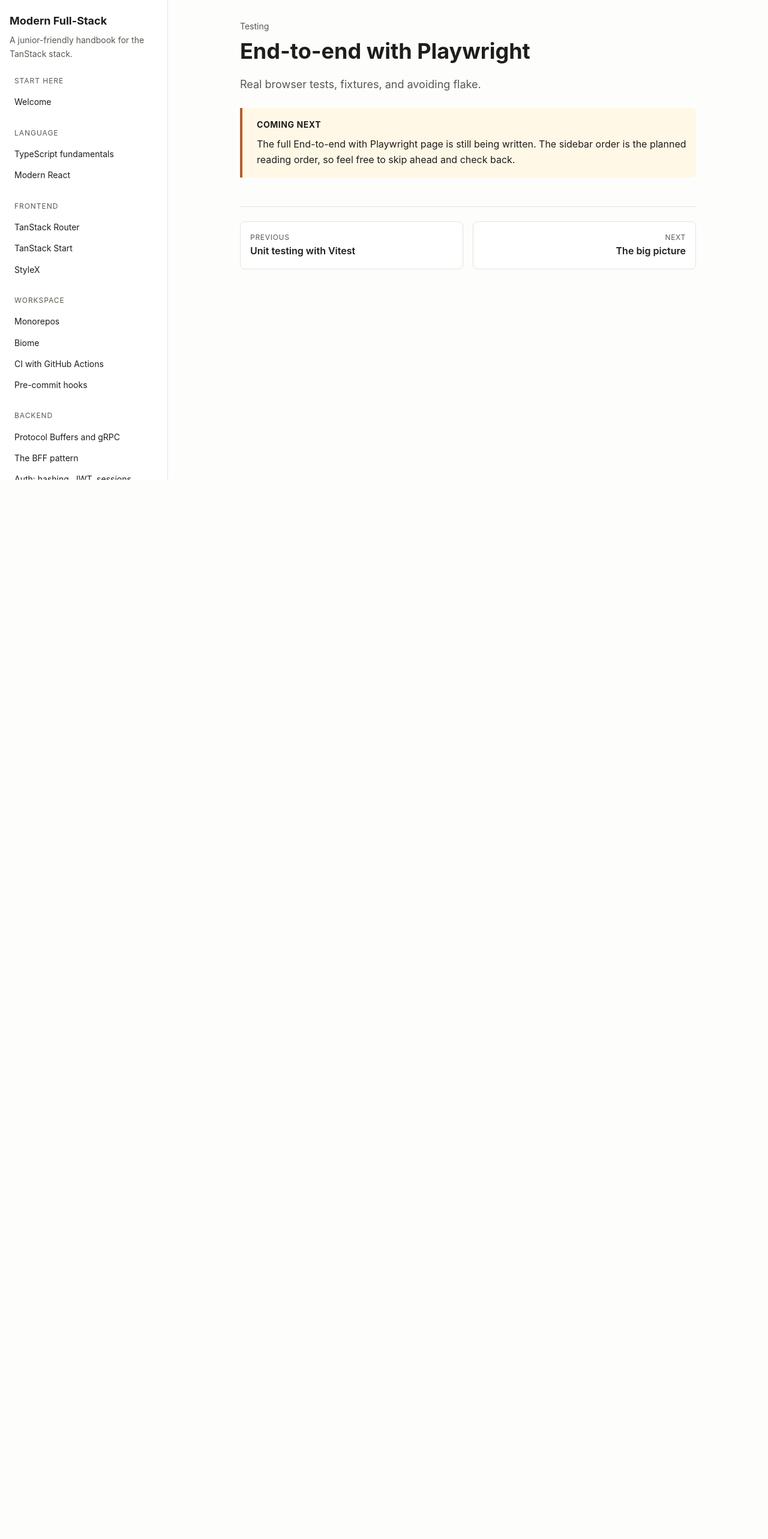
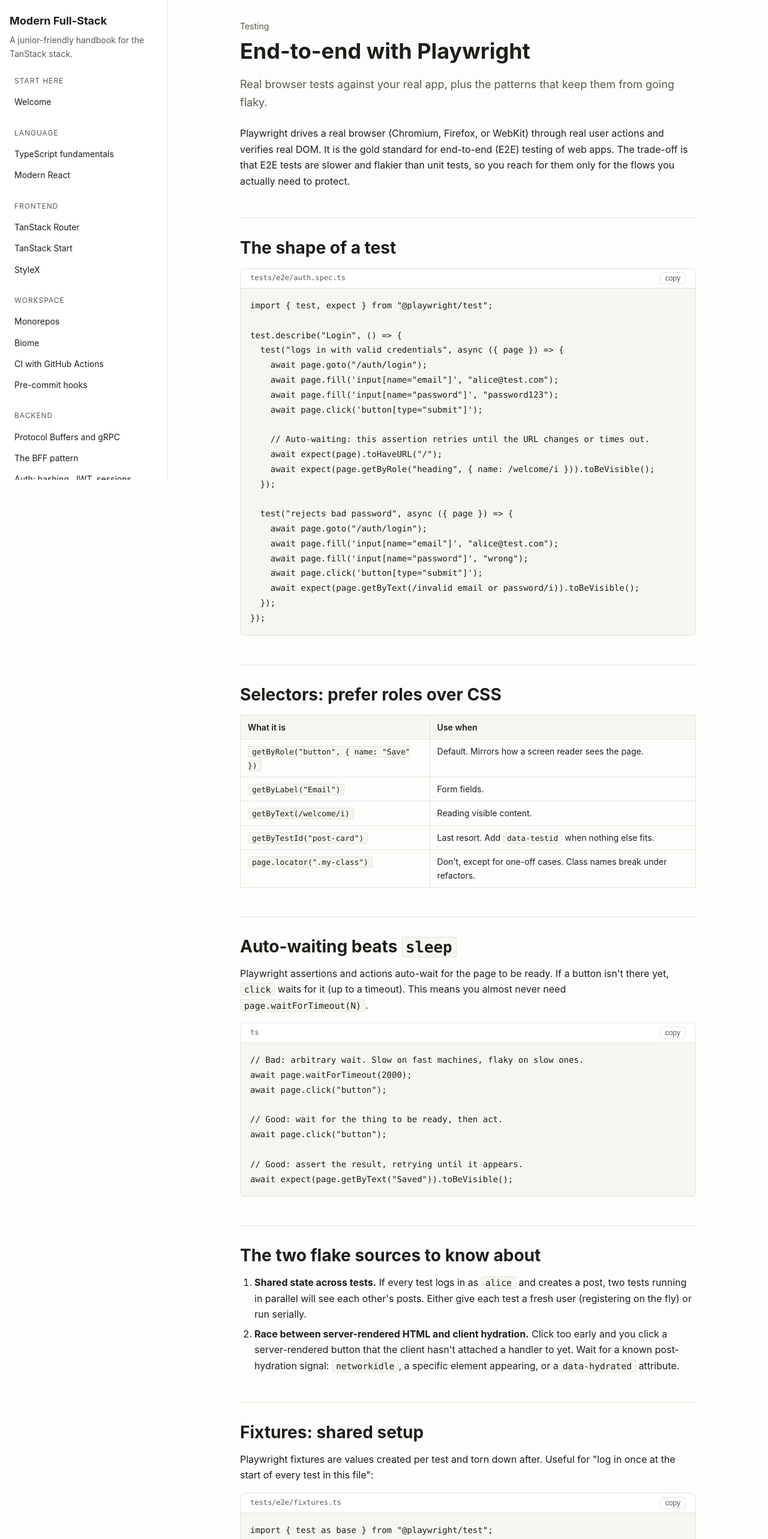
Before and after one commit to edriso/modern-fullstack-by-example, a React (Vite) app: page /playwright in a window 1280 px wide. Shown: the top 2566 px of the page at 60% size. Before the commit the page ends 800 px from the top, so only its background shows below. Built offline with nearby package versions, Linux system fonts and the light colour scheme.

Commit message:
docs: Playwright E2E page

```diff
--- a/src/routes/playwright.tsx
+++ b/src/routes/playwright.tsx
@@ -1,5 +1,6 @@
 import { createFileRoute } from "@tanstack/react-router";
-import { Stub } from "../components/Stub";
+import { Callout } from "../components/Callout";
+import { CodeBlock } from "../components/CodeBlock";
 import { TopicLayout } from "../components/TopicLayout";
 
 export const Route = createFileRoute("/playwright")({
@@ -12,9 +13,182 @@
 			slug="/playwright"
 			group="Testing"
 			title="End-to-end with Playwright"
-			tagline="Real browser tests, fixtures, and avoiding flake."
+			tagline="Real browser tests against your real app, plus the patterns that keep them from going flaky."
 		>
-			<Stub what="End-to-end with Playwright" />
+			<p>
+				Playwright drives a real browser (Chromium, Firefox, or WebKit) through real
+				user actions and verifies real DOM. It is the gold standard for end-to-end
+				(E2E) testing of web apps. The trade-off is that E2E tests are slower and
+				flakier than unit tests, so you reach for them only for the flows you
+				actually need to protect.
+			</p>
+
+			<h2>The shape of a test</h2>
+			<CodeBlock lang="ts" filename="tests/e2e/auth.spec.ts">{`import { test, expect } from "@playwright/test";
+
+test.describe("Login", () => {
+  test("logs in with valid credentials", async ({ page }) => {
+    await page.goto("/auth/login");
+    await page.fill('input[name="email"]', "alice@test.com");
+    await page.fill('input[name="password"]', "password123");
+    await page.click('button[type="submit"]');
+
+    // Auto-waiting: this assertion retries until the URL changes or times out.
+    await expect(page).toHaveURL("/");
+    await expect(page.getByRole("heading", { name: /welcome/i })).toBeVisible();
+  });
+
+  test("rejects bad password", async ({ page }) => {
+    await page.goto("/auth/login");
+    await page.fill('input[name="email"]', "alice@test.com");
+    await page.fill('input[name="password"]', "wrong");
+    await page.click('button[type="submit"]');
+    await expect(page.getByText(/invalid email or password/i)).toBeVisible();
+  });
+});`}</CodeBlock>
+
+			<h2>Selectors: prefer roles over CSS</h2>
+			<table>
+				<thead><tr><th>What it is</th><th>Use when</th></tr></thead>
+				<tbody>
+					<tr><td><code>getByRole("button", &#123; name: "Save" &#125;)</code></td><td>Default. Mirrors how a screen reader sees the page.</td></tr>
+					<tr><td><code>getByLabel("Email")</code></td><td>Form fields.</td></tr>
+					<tr><td><code>getByText(/welcome/i)</code></td><td>Reading visible content.</td></tr>
+					<tr><td><code>getByTestId("post-card")</code></td><td>Last resort. Add <code>data-testid</code> when nothing else fits.</td></tr>
+					<tr><td><code>page.locator(".my-class")</code></td><td>Don't, except for one-off cases. Class names break under refactors.</td></tr>
+				</tbody>
+			</table>
+
+			<h2>Auto-waiting beats <code>sleep</code></h2>
+			<p>
+				Playwright assertions and actions auto-wait for the page to be ready. If a
+				button isn't there yet, <code>click</code> waits for it (up to a timeout).
+				This means you almost never need <code>page.waitForTimeout(N)</code>.
+			</p>
+			<CodeBlock lang="ts">{`// Bad: arbitrary wait. Slow on fast machines, flaky on slow ones.
+await page.waitForTimeout(2000);
+await page.click("button");
+
+// Good: wait for the thing to be ready, then act.
+await page.click("button");
+
+// Good: assert the result, retrying until it appears.
+await expect(page.getByText("Saved")).toBeVisible();`}</CodeBlock>
+
+			<h2>The two flake sources to know about</h2>
+			<ol>
+				<li>
+					<strong>Shared state across tests.</strong> If every test logs in as
+					{" "}
+					<code>alice</code> and creates a post, two tests running in parallel will
+					see each other's posts. Either give each test a fresh user (registering on
+					the fly) or run serially.
+				</li>
+				<li>
+					<strong>Race between server-rendered HTML and client hydration.</strong>{" "}
+					Click too early and you click a server-rendered button that the client
+					hasn't attached a handler to yet. Wait for a known post-hydration signal:
+					{" "}
+					<code>networkidle</code>, a specific element appearing, or a
+					<code>data-hydrated</code> attribute.
+				</li>
+			</ol>
+
+			<h2>Fixtures: shared setup</h2>
+			<p>
+				Playwright fixtures are values created per test and torn down after. Useful
+				for "log in once at the start of every test in this file":
+			</p>
+			<CodeBlock lang="ts" filename="tests/e2e/fixtures.ts">{`import { test as base } from "@playwright/test";
+
+export const test = base.extend<{ authedPage: typeof base.Page }>({
+  authedPage: async ({ page }, use) => {
+    await page.goto("/auth/login");
+    await page.fill('input[name="email"]', "alice@test.com");
+    await page.fill('input[name="password"]', "password123");
+    await page.click('button[type="submit"]');
+    await page.waitForURL("/");
+    await use(page);
+  },
+});`}</CodeBlock>
+			<CodeBlock lang="ts">{`import { test, expect } from "./fixtures";
+
+test("authed page", async ({ authedPage }) => {
+  await authedPage.goto("/profile");
+  await expect(authedPage.getByText("alice")).toBeVisible();
+});`}</CodeBlock>
+
+			<h2>Configuration knobs that matter</h2>
+			<CodeBlock lang="ts" filename="playwright.config.ts">{`import { defineConfig } from "@playwright/test";
+
+export default defineConfig({
+  testDir: "./tests/e2e",
+  fullyParallel: true,
+  workers: process.env.CI ? 1 : undefined,
+  retries: process.env.CI ? 2 : 0,
+  reporter: process.env.CI ? "html" : "list",
+  use: {
+    baseURL: "http://localhost:3000",
+    trace: "on-first-retry",        // record once on retry; helps debug flakes
+    screenshot: "only-on-failure",
+    video: "retain-on-failure",
+  },
+});`}</CodeBlock>
+
+			<Callout kind="tip" title="Run a tracing-enabled test once when something breaks">
+				<p>
+					<code>trace: "on-first-retry"</code> records a full Playwright trace on the
+					second attempt. Open the trace in <code>playwright show-trace</code> and you
+					see every action, screenshot, and network call. The single best debugging
+					tool for flake.
+				</p>
+			</Callout>
+
+			<h2>Speed tips</h2>
+			<ul>
+				<li>
+					<strong>Reuse the dev server.</strong> Configure <code>webServer</code> in
+					{" "}
+					<code>playwright.config.ts</code> so Playwright starts your app once and
+					tears it down at the end.
+				</li>
+				<li>
+					<strong>Don't test what unit tests already cover.</strong> E2E tests are
+					expensive. Test the critical user paths (sign up, log in, primary action).
+					Unit-test everything else.
+				</li>
+				<li>
+					<strong>Avoid logging in for every test.</strong> Use storage state: log in
+					once in a setup project, save the cookies, every test loads them.
+				</li>
+			</ul>
+
+			<h2>Common interview questions</h2>
+			<ul>
+				<li>
+					<strong>When would you write an E2E test instead of a unit test?</strong>{" "}
+					When you need to verify the integration: real browser, real network, real
+					DB. The most-protected paths usually have one E2E happy-path plus many unit
+					tests for branches.
+				</li>
+				<li>
+					<strong>How do you avoid flaky E2E tests?</strong> Use auto-waiting, never
+					{" "}
+					<code>sleep</code>. Don't share data between tests. Use stable selectors
+					(roles, labels). Run with retries on CI. Capture traces to debug what
+					happened.
+				</li>
+				<li>
+					<strong>What's <code>trace: "on-first-retry"</code> for?</strong> Records
+					the second attempt of a failing test in detail. Trace files are
+					interactive; you scrub through every action.
+				</li>
+				<li>
+					<strong>How do you handle authentication in tests?</strong> A fixture that
+					logs in via the UI, or storage-state files: log in once at setup, save the
+					cookies, every test starts already authenticated.
+				</li>
+			</ul>
 		</TopicLayout>
 	);
 }
```
